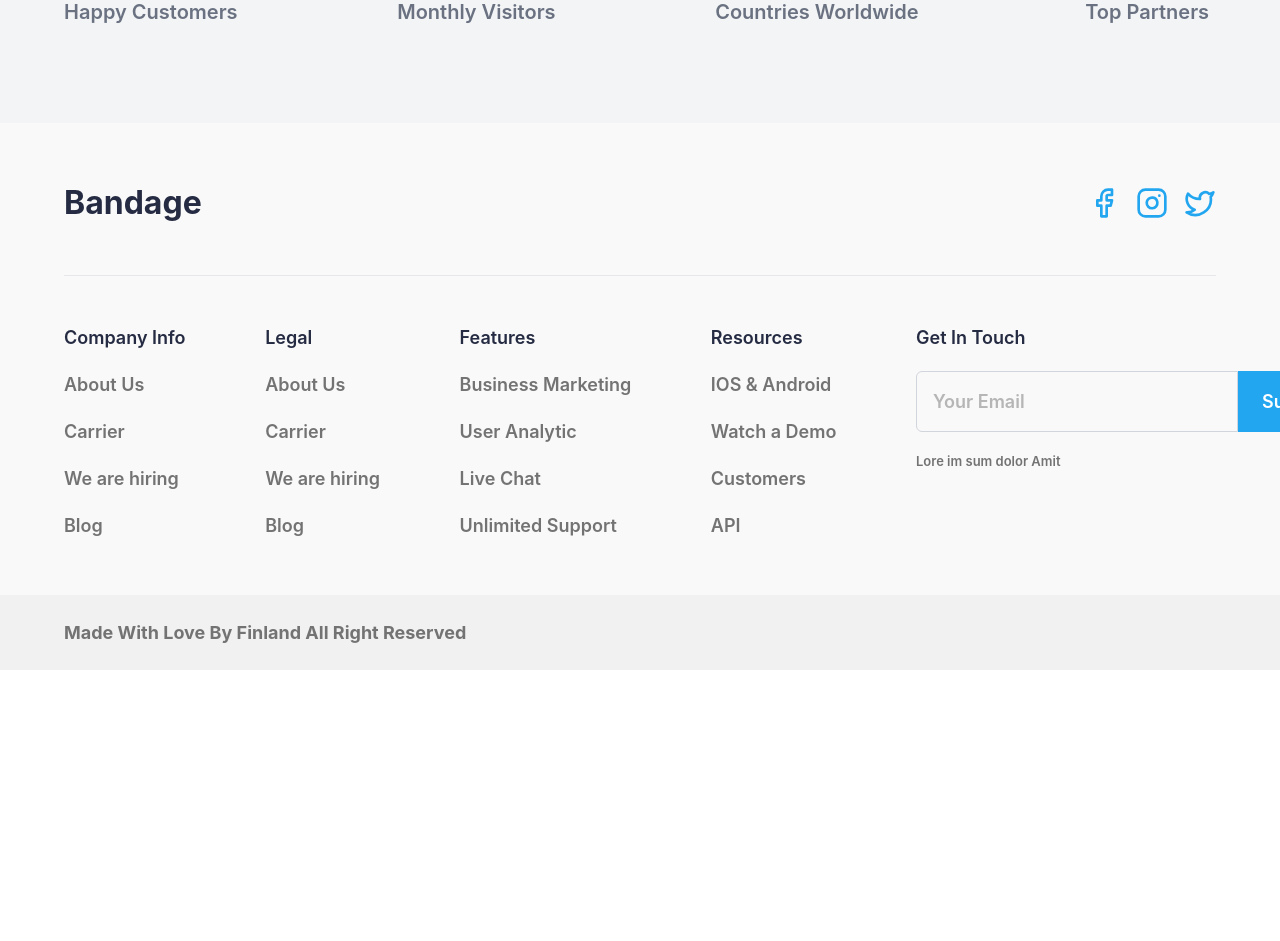
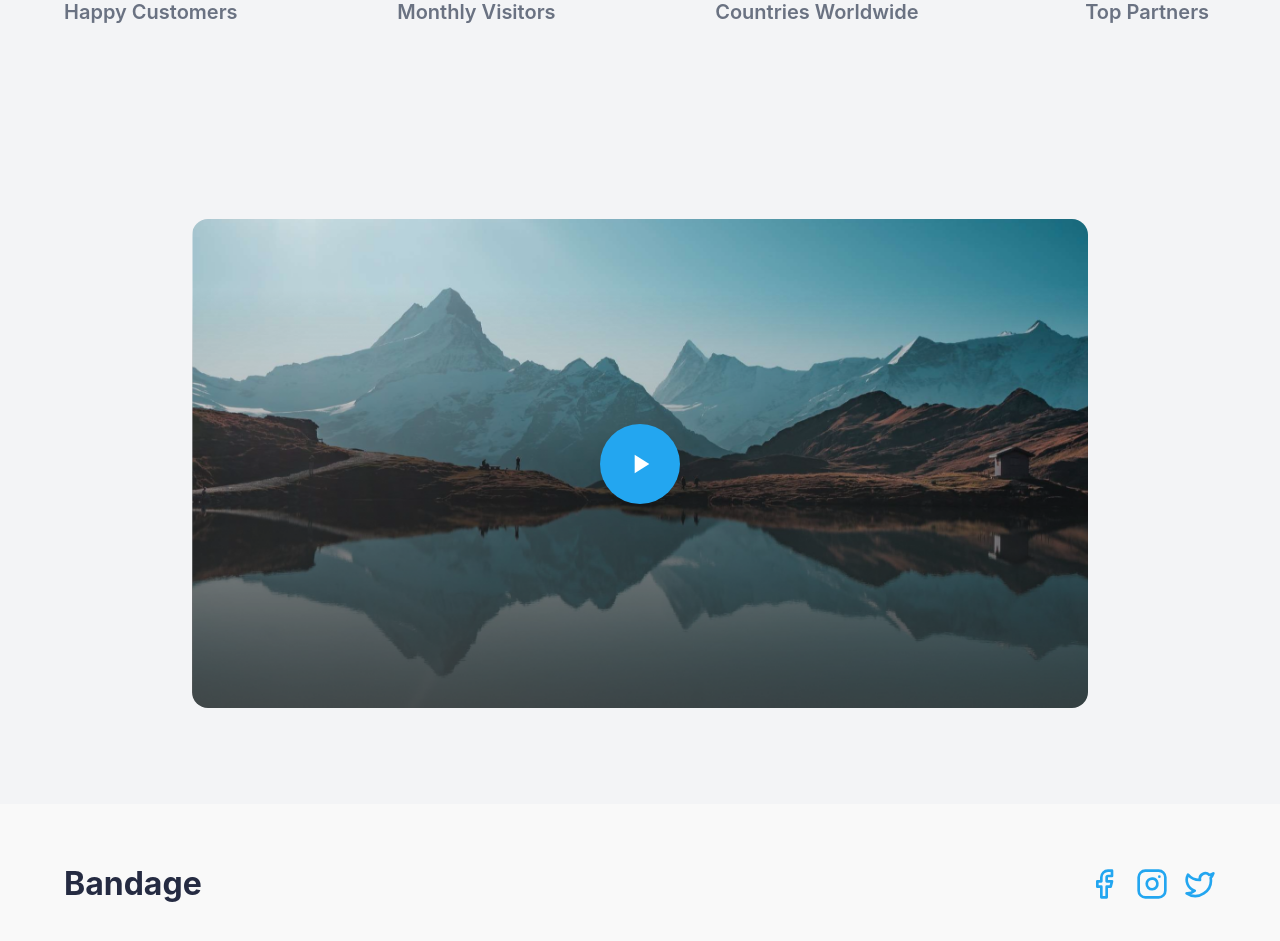
Before and after one commit to yigit-ozcan/ecommerce-react, a React (Vite) app: page /about in a window 1280 px wide. Shown: the part 1540-2481 px from the top of the page. Before the commit the page ends 2210 px from the top, so only its background shows below. Built offline with nearby package versions, Linux system fonts and the light colour scheme.

Commit message:
add about page video section

```diff
--- a/src/pages/AboutPage.jsx
+++ b/src/pages/AboutPage.jsx
@@ -107,6 +107,33 @@ function AboutPage() {
           </div>
         </div>
       </section>
+
+      <section className="w-full bg-gray-100 px-6 py-24">
+        <div className="max-w-6xl mx-auto flex justify-center">
+          <div className="relative w-full max-w-[340px] h-[360px] md:h-auto md:max-w-4xl">
+            {/* Image */}
+            <img
+              src="/images/aboutpage/video.png"
+              alt="video preview"
+              className="w-full h-full rounded-2xl object-cover"
+            />
+
+            {/* Play Button */}
+            <div className="absolute inset-0 flex items-center justify-center">
+              <div className="w-16 h-16 md:w-20 md:h-20 bg-[#23A6F0] rounded-full flex items-center justify-center shadow-lg cursor-pointer">
+                <svg
+                  xmlns="http://www.w3.org/2000/svg"
+                  fill="white"
+                  viewBox="0 0 24 24"
+                  className="w-6 h-6 md:w-8 md:h-8"
+                >
+                  <path d="M8 5v14l11-7z" />
+                </svg>
+              </div>
+            </div>
+          </div>
+        </div>
+      </section>
     </>
   );
 }
```
Also changed, not shown: public/images/aboutpage/video.png (added).
